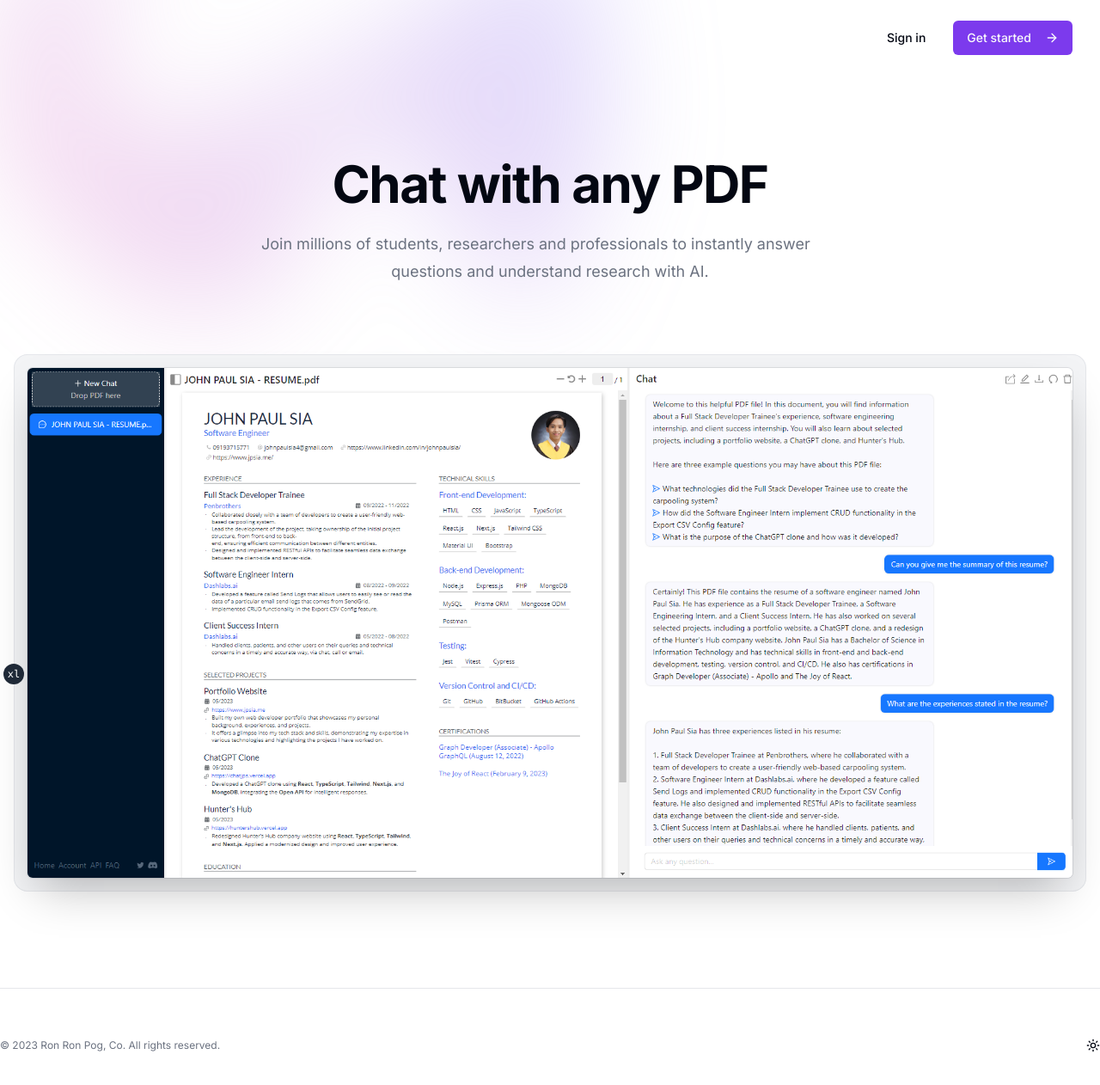
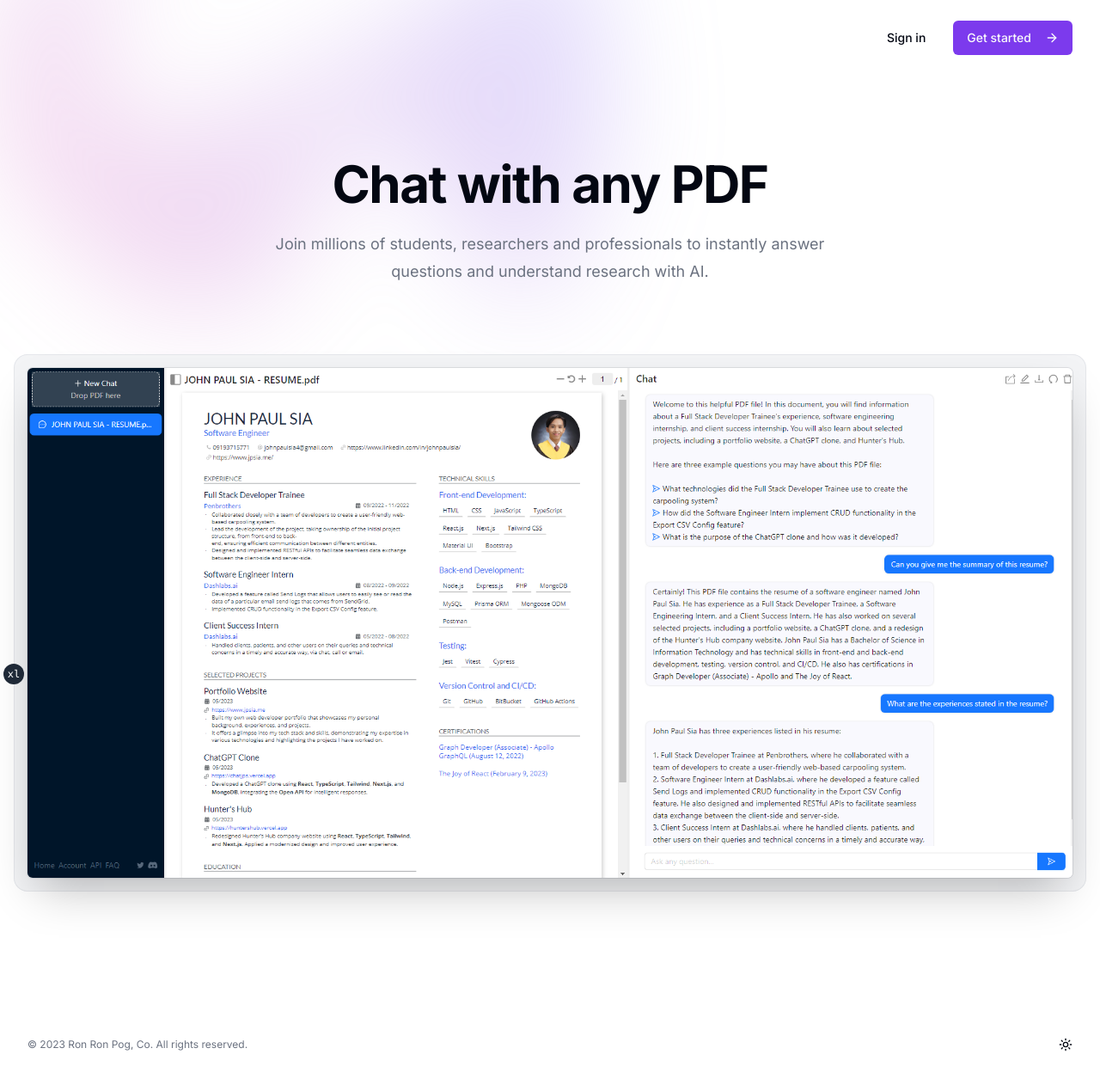
Before and after one commit to jjppsia/dockative, a Next.js app: page / in a window 1280 px wide. Shown: the top 1262 px of the page at 86% size. Built offline with nearby package versions, Linux system fonts and the light colour scheme; no server answers.

Commit message:
style: remove unecessary elements and update styles

```diff
--- a/src/app/page.tsx
+++ b/src/app/page.tsx
@@ -52,16 +52,13 @@ export default function RootPage() {
 					</div>
 					<div className='py-24 sm:py-32'>
 						<div className='mx-auto max-w-7xl px-6 lg:px-8'>
-							<div className='mx-auto max-w-2xl'>
-								<h1 className='text-center text-4xl font-bold tracking-tight sm:text-6xl'>
+							<div className='mx-auto max-w-2xl text-center'>
+								<h1 className='text-4xl font-bold tracking-tight sm:text-6xl'>
 									Chat with any PDF
 								</h1>
 								<p className='mt-6 text-lg leading-8 text-muted-foreground'>
 									Join millions of students, researchers and professionals to
-									instantly answer{' '}
-									<span className='block text-center'>
-										questions and understand research with AI.
-									</span>
+									instantly answer questions and understand research with AI.
 								</p>
 								{isAuthenticated && (
 									<div className='mt-10'>
@@ -86,9 +83,9 @@ export default function RootPage() {
 				</div>
 			</main>
 			<footer>
-				<div className='mx-auto max-w-7xl border-t py-12'>
+				<div className='mx-auto max-w-7xl px-6 py-12 lg:px-8'>
 					<div className='flex items-center justify-between'>
-						<p className='justify-center text-xs text-muted-foreground'>
+						<p className='text-xs text-muted-foreground'>
 							&copy; 2023 Ron Ron Pog, Co. All rights reserved.
 						</p>
 						<ThemeToggle className='-mr-3' size='sm' variant='ghost' />
```
